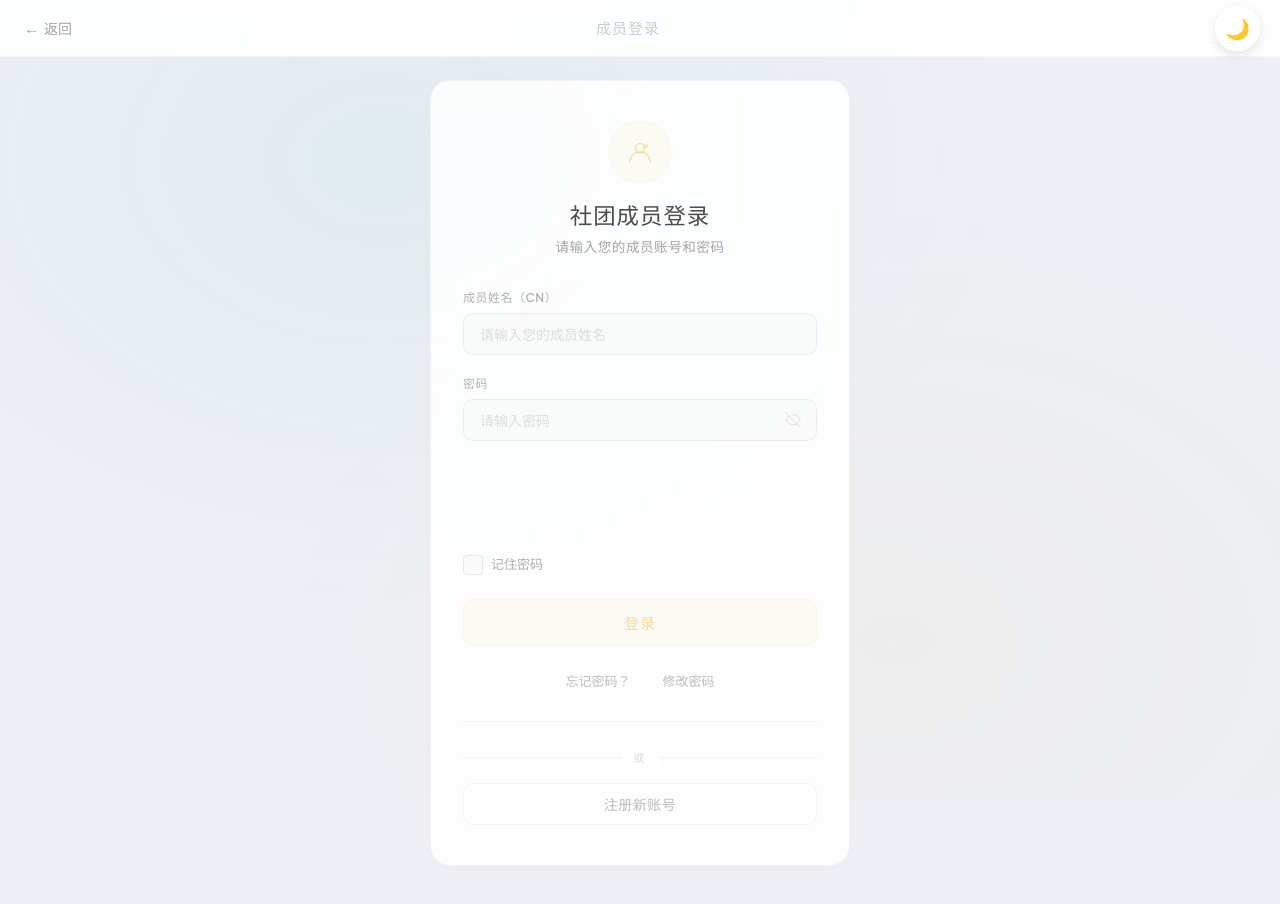
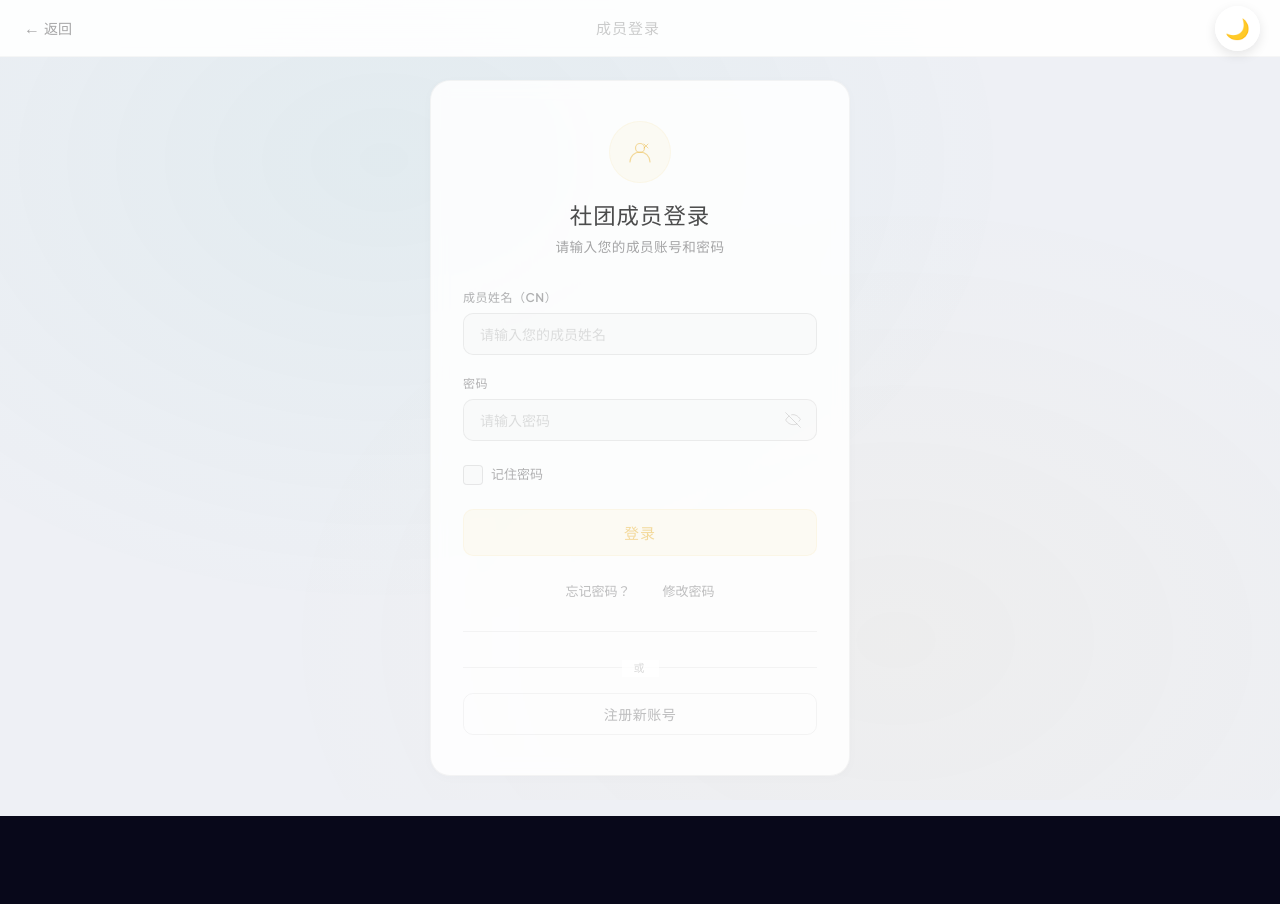
Before and after one commit to luoli0706/SeventhCenturyVideoGroup, a Vue app in the folder frontend/: page /member-login in a window 1280 px wide. After the commit the page ends 816 px from the top, so only its background shows below. Built offline with nearby package versions, Linux system fonts and the light colour scheme.

Commit message:
remove Turnstile from login page, moved to SSR verify page
- MemberLogin.vue: removed CTurnstile component, verification logic
- Human verification now happens on SSR /verify page before reaching login

Co-Authored-By: Claude Opus 4.7 <noreply@anthropic.com>

```diff
--- a/frontend/src/views/MemberLogin.vue
+++ b/frontend/src/views/MemberLogin.vue
@@ -66,15 +66,6 @@
             </div>
           </div>
 
-          <!-- 人机验证 -->
-          <div class="form-group" v-if="turnstileSiteKey">
-            <CTurnstile
-              :site-key="turnstileSiteKey"
-              @verify="onTsVerify"
-              @expired="onTsExpired"
-            />
-          </div>
-
           <!-- 记住密码 -->
           <div class="form-group checkbox-group">
             <label class="checkbox-label" @click="form.rememberMe = !form.rememberMe">
@@ -123,15 +114,10 @@ import { reactive, ref, onMounted } from 'vue'
 import { useRouter } from 'vue-router'
 import api from '../utils/api'
 import ThemeSwitcherIcon from '../components/ThemeSwitcherIcon.vue'
-import CTurnstile from '../components/CTurnstile.vue'
-
 const router = useRouter()
 const loading = ref(false)
 const showPwd = ref(false)
 const isDark = ref(true)
-const turnstileToken = ref('')
-const turnstileValid = ref(false)
-const turnstileSiteKey = ref('')
 
 const form = reactive({
   cn: '',
@@ -148,8 +134,6 @@ onMounted(() => {
   const observer = new MutationObserver(updateTheme)
   observer.observe(document.body, { attributes: true, attributeFilter: ['arco-theme'] })
 
-  turnstileSiteKey.value = '0x4AAAAAADbJYgDzb_i37Pi-'
-
   const savedCN = localStorage.getItem('savedCN')
   const savedPassword = localStorage.getItem('savedPassword')
   const rememberMe = localStorage.getItem('rememberMe') === 'true'
@@ -161,32 +145,9 @@ onMounted(() => {
   }
 })
 
-function onTsVerify(token) {
-  turnstileToken.value = token
-  turnstileValid.value = false
-  // Verify token via Nuxt Nitro route
-  api.post('/api/turnstile-verify', { token }).then(res => {
-    if (res.data.success) {
-      turnstileValid.value = true
-    }
-  }).catch(() => {
-    turnstileToken.value = ''
-  })
-}
-
-function onTsExpired() {
-  turnstileToken.value = ''
-  turnstileValid.value = false
-}
-
 const handleLogin = async () => {
   if (!form.cn || !form.password) {
     alert('请填写完整的登录信息')
-    return
-  }
-
-  if (turnstileSiteKey.value && !turnstileValid.value) {
-    alert('请完成人机验证')
     return
   }
 
```
